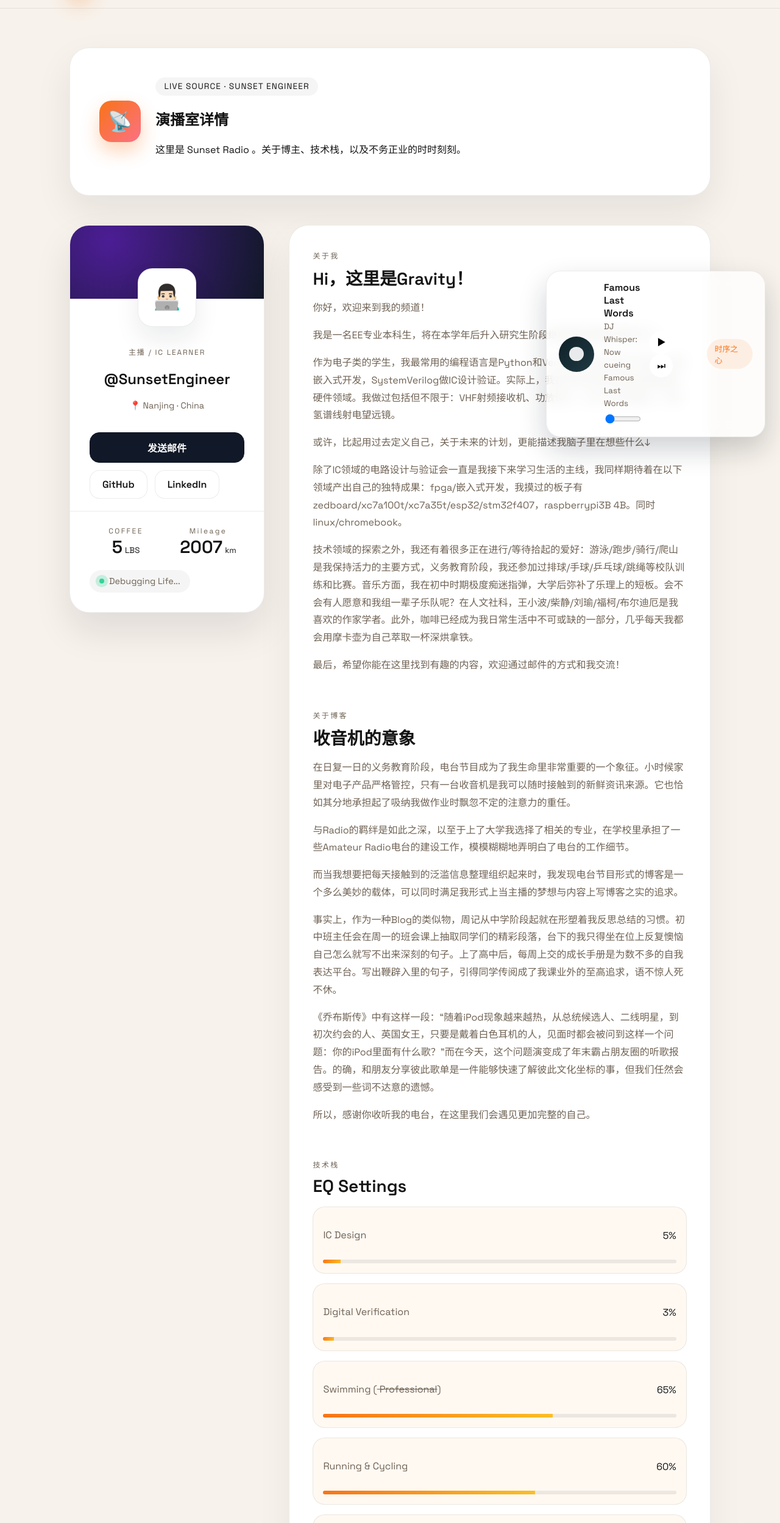
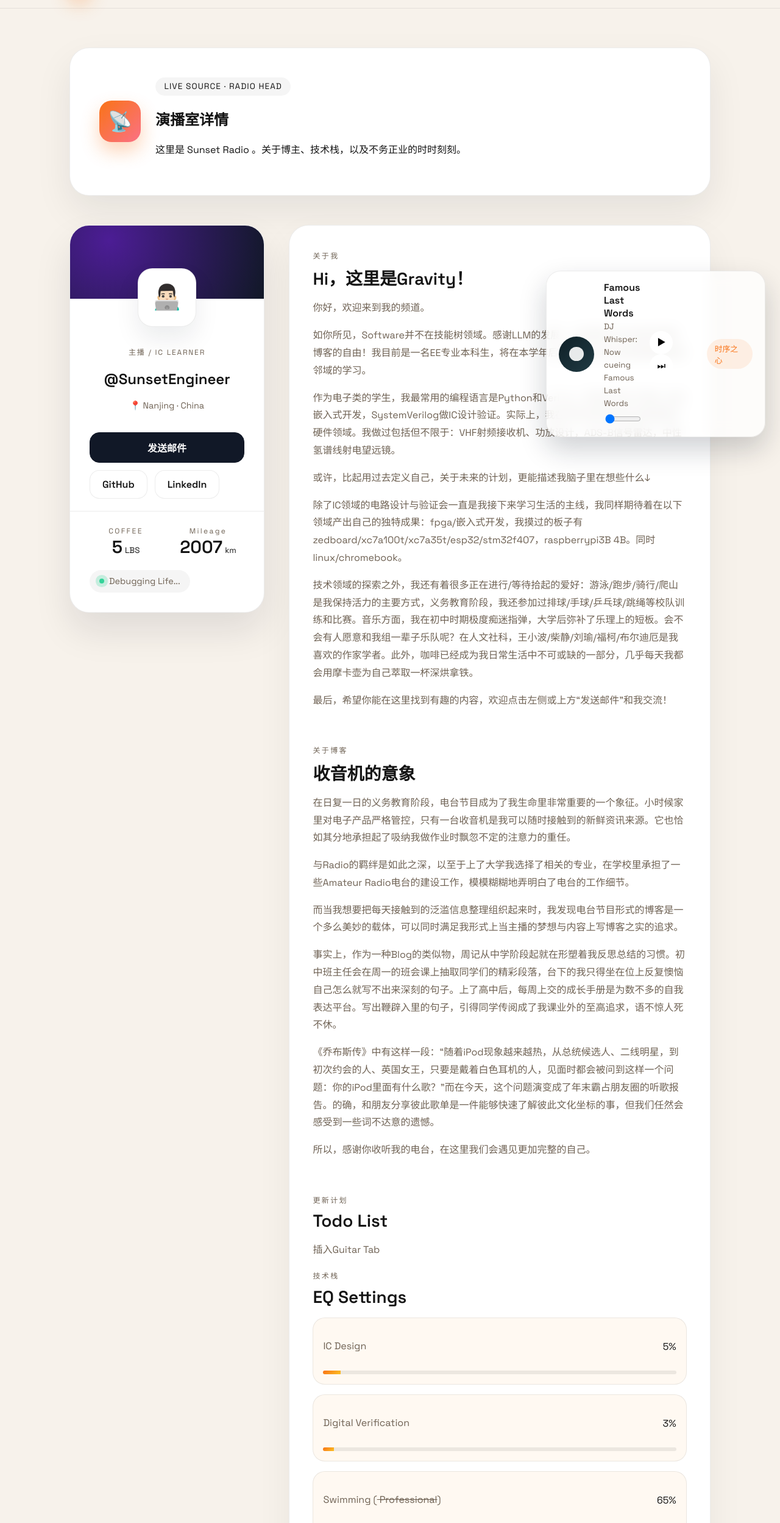
Before and after one commit to gravity-wh/WhisperHack.github.io, a plain HTML site: page aboutPage.html in a window 1280 px wide. Shown: the part 59-2557 px from the top of the page at 61% size. Drawn offline with Linux system fonts and the light colour scheme.

Commit message:
2025/12/26 before shipped,the first improvement.

```diff
--- a/aboutPage.html
+++ b/aboutPage.html
@@ -44,7 +44,7 @@
       <section class="sr-about__hero">
         <div class="sr-about__hero-icon" aria-hidden="true">📡</div>
         <div>
-          <div class="sr-about__badge">Live Source · Sunset Engineer</div>
+          <div class="sr-about__badge">Live Source · Radio Head</div>
           <h1>演播室详情</h1>
           <p>这里是 Sunset Radio 。关于博主、技术栈，以及不务正业的时时刻刻。</p>
         </div>
@@ -91,13 +91,13 @@
             <span>关于我</span>
             <h3>Hi，这里是Gravity！</h3>
             </header>
-            <p>你好，欢迎来到我的频道！</p>
-            <p>我是一名EE专业本科生，将在本学年后升入研究生阶段继续集成电路邻域的学习。</p>
+            <p>你好，欢迎来到我的频道。</p>
+            <p>如你所见，Software并不在技能树领域。感谢LLM的发展，让臭焊板子的也能有搭建博客的自由！我目前是一名EE专业本科生，将在本学年后升入研究生阶段继续集成电路邻域的学习。</p>
             <p>作为电子类的学生，我最常用的编程语言是Python和Verilog。目前正在学习用Rust做嵌入式开发，SystemVerilog做IC设计验证。实际上，我在本科阶段的项目会更侧重于硬件领域。我做过包括但不限于：VHF射频接收机、功放设计，ADS-B信号雷达，中性氢谱线射电望远镜。</p>
             <p>或许，比起用过去定义自己，关于未来的计划，更能描述我脑子里在想些什么↓</p>
             <p>除了IC领域的电路设计与验证会一直是我接下来学习生活的主线，我同样期待着在以下领域产出自己的独特成果：fpga/嵌入式开发，我摸过的板子有zedboard/xc7a100t/xc7a35t/esp32/stm32f407，raspberrypi3B 4B。同时linux/chromebook。</p>
             <p>技术领域的探索之外，我还有着很多正在进行/等待拾起的爱好：游泳/跑步/骑行/爬山是我保持活力的主要方式，义务教育阶段，我还参加过排球/手球/乒乓球/跳绳等校队训练和比赛。音乐方面，我在初中时期极度痴迷指弹，大学后弥补了乐理上的短板。会不会有人愿意和我组一辈子乐队呢？在人文社科，王小波/柴静/刘瑜/福柯/布尔迪厄是我喜欢的作家学者。此外，咖啡已经成为我日常生活中不可或缺的一部分，几乎每天我都会用摩卡壶为自己萃取一杯深烘拿铁。</p>
-            <p>最后，希望你能在这里找到有趣的内容，欢迎通过邮件的方式和我交流！</p>
+            <p>最后，希望你能在这里找到有趣的内容，欢迎点击左侧或上方“发送邮件”和我交流！</p>
           </article>
           <!--
           <article class="sr-about__section">
@@ -123,6 +123,13 @@
             <P>《乔布斯传》中有这样一段：“随着iPod现象越来越热，从总统候选人、二线明星，到初次约会的人、英国女王，只要是戴着白色耳机的人，见面时都会被问到这样一个问题：你的iPod里面有什么歌？”而在今天，这个问题演变成了年末霸占朋友圈的听歌报告。的确，和朋友分享彼此歌单是一件能够快速了解彼此文化坐标的事，但我们任然会感受到一些词不达意的遗憾。</P>
             <p>所以，感谢你收听我的电台，在这里我们会遇见更加完整的自己。</p>
           </article>
+          <articlae class="sr-about__section">
+            <header>
+              <span>更新计划</span>
+              <h3>Todo List</h3>
+            </header>
+            <p>插入Guitar Tab</p>
+
           <article class="sr-about__section">
             <header>
               <span>技术栈</span>
```
Also changed, not shown: index.html (+6 -7 lines), 4 other files.
